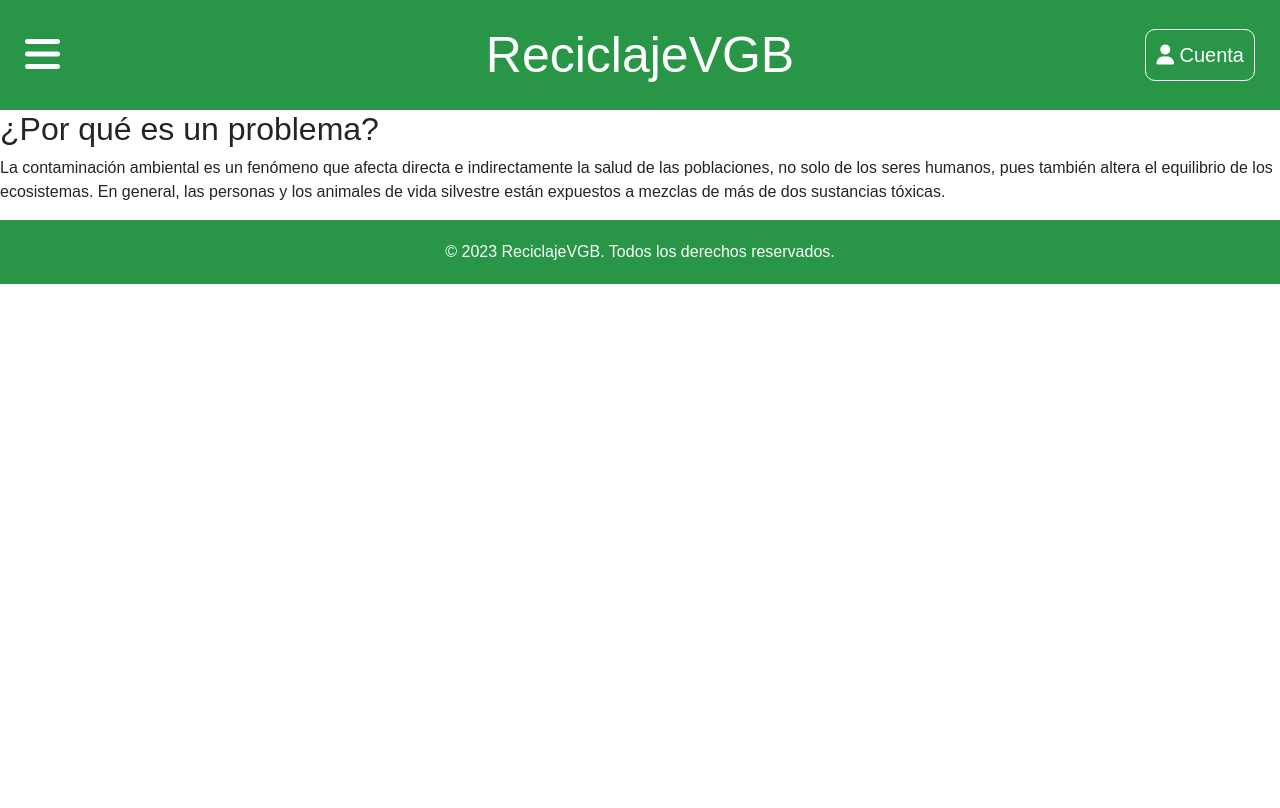
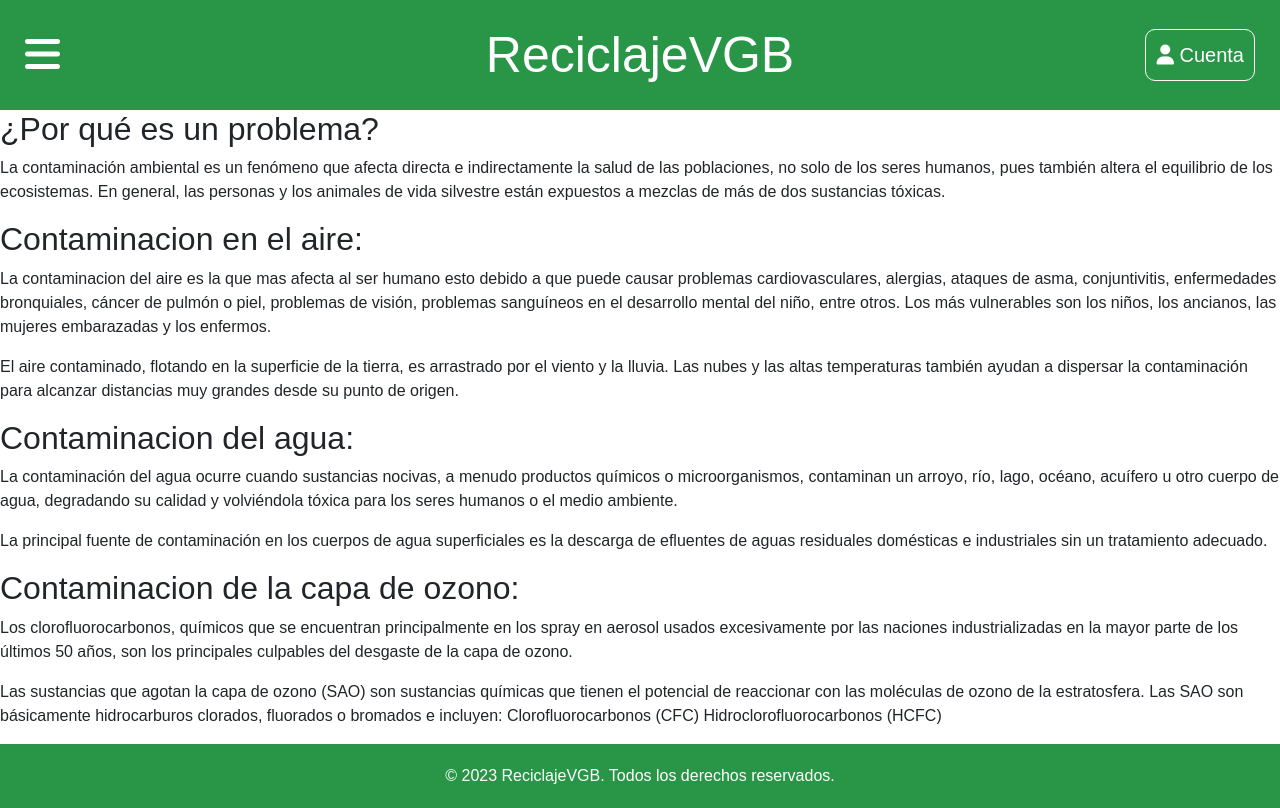
Before and after one commit to the-kevin89/ReciclajeVGB, an Angular app: page /problema in a window 1280 px wide. Built offline with nearby package versions, Linux system fonts and the light colour scheme.

Commit message:
Adición de información

```diff
--- a/src/app/pages/problema/problema.component.html
+++ b/src/app/pages/problema/problema.component.html
@@ -1,3 +1,18 @@
 <h2>¿Por qué es un problema?</h2>
 
 <p>La contaminación ambiental es un fenómeno que afecta directa e indirectamente la salud de las poblaciones, no solo de los seres humanos, pues también altera el equilibrio de los ecosistemas. En general, las personas y los animales de vida silvestre están expuestos a mezclas de más de dos sustancias tóxicas.</p>
+
+<h2>Contaminacion en el aire:</h2>
+
+<p>La contaminacion del aire es la que mas afecta al ser humano esto debido a que puede causar problemas cardiovasculares, alergias, ataques de asma, conjuntivitis, enfermedades bronquiales, cáncer de pulmón o piel, problemas de visión, problemas sanguíneos en el desarrollo mental del niño, entre otros. Los más vulnerables son los niños, los ancianos, las mujeres embarazadas y los enfermos.</p>
+<p>El aire contaminado, flotando en la superficie de la tierra, es arrastrado por el viento y la lluvia. Las nubes y las altas temperaturas también ayudan a dispersar la contaminación para alcanzar distancias muy grandes desde su punto de origen.</p>
+
+<h2>Contaminacion del agua:</h2>
+
+<p>La contaminación del agua ocurre cuando sustancias nocivas, a menudo productos químicos o microorganismos, contaminan un arroyo, río, lago, océano, acuífero u otro cuerpo de agua, degradando su calidad y volviéndola tóxica para los seres humanos o el medio ambiente.</p>
+<p>La principal fuente de contaminación en los cuerpos de agua superficiales es la descarga de efluentes de aguas residuales domésticas e industriales sin un tratamiento adecuado.</p>
+
+<h2>Contaminacion de la capa de ozono:</h2>
+
+<p>Los clorofluorocarbonos, químicos que se encuentran principalmente en los spray en aerosol usados excesivamente por las naciones industrializadas en la mayor parte de los últimos 50 años, son los principales culpables del desgaste de la capa de ozono.</p>
+<p>Las sustancias que agotan la capa de ozono (SAO) son sustancias químicas que tienen el potencial de reaccionar con las moléculas de ozono de la estratosfera. Las SAO son básicamente hidrocarburos clorados, fluorados o bromados e incluyen: Clorofluorocarbonos (CFC) Hidroclorofluorocarbonos (HCFC)</p>
```
